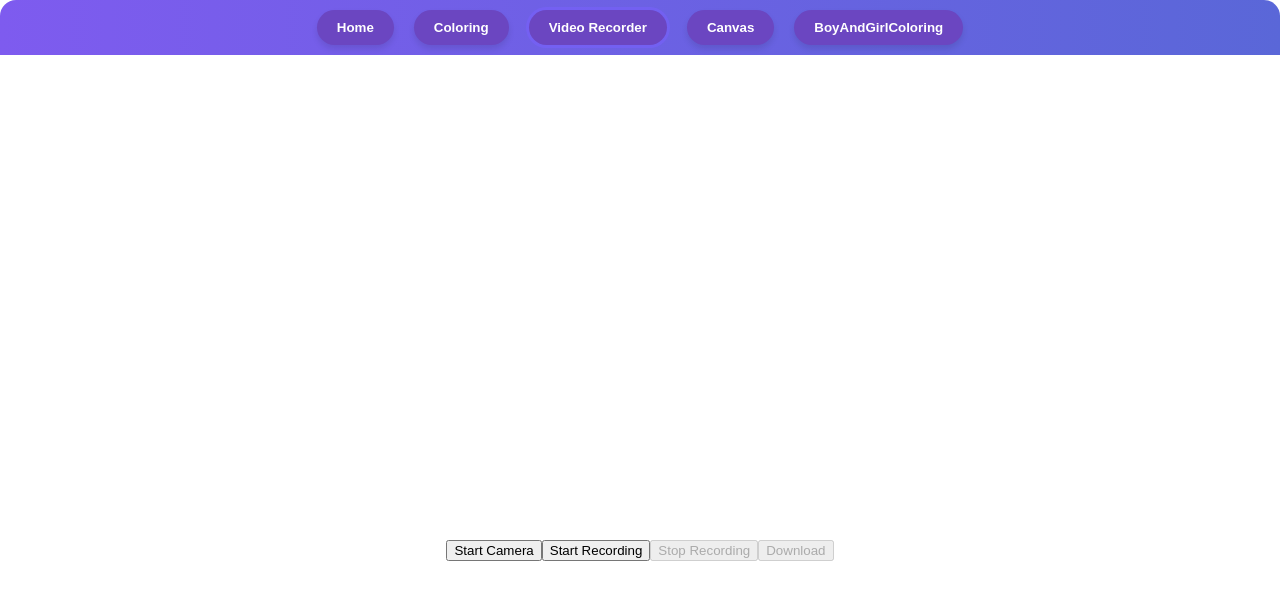
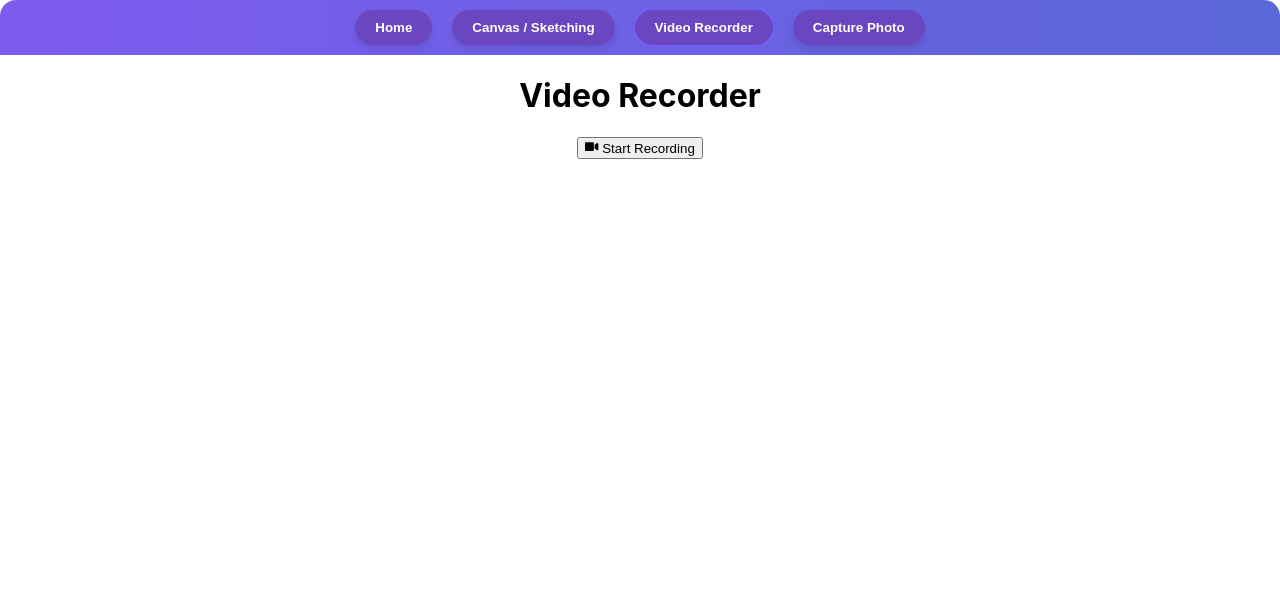
Before and after one commit to satmaramani/draw-canvas-react, a React (Create React App) app: page / in a window 1280 px wide. Both pictures are taken after a click on the button "Video Recorder". Shown: the top 600 px of the page. Built offline with nearby package versions, Linux system fonts and the light colour scheme.

Commit message:
working first version of video recording without first time preview

```diff
--- a/package.json
+++ b/package.json
@@ -12,6 +12,7 @@
     "react": "^19.1.0",
     "react-color": "^2.19.3",
     "react-dom": "^19.1.0",
+    "react-icons": "^5.5.0",
     "react-scripts": "5.0.1",
     "web-vitals": "^2.1.4"
   },
--- a/src/Router.js
+++ b/src/Router.js
@@ -5,12 +5,13 @@ import ColoringBookApp from "./Coloring"
 import VideoRecorder from "./Videorecorder"
 import CanvasDrawingApp from "./Canvas"
 import BoyAndGirlColoring from "./BoyAndGirl"
+import Takephoto from "./TakePhoto"
 
 // Dummy component for the Home page
 const Home = () => (
   <div className="p-8 bg-white rounded-lg shadow-lg text-center">
     <h2 className="text-4xl font-bold text-gray-800 mb-4">Welcome Home!</h2>
-    <p className="text-lg text-gray-600">This is the main page of your application.</p>
+    <p className="text-lg text-gray-600">Test home page, This is the main page of your application.</p>
   </div>
 );
 
@@ -42,6 +43,10 @@ const Router = () => {
         return <takephoto />;
       case "/BoyAndGirlColoring":
         return <BoyAndGirlColoring />
+
+        case "/Takephoto":
+          return <Takephoto />
+
       default:
         // Handles routes that don't match any defined path (404 Not Found)
         return (
@@ -71,12 +76,20 @@ const Router = () => {
             </li>
             <li>
             <button className="nav-button"
+                onClick={() => navigate('/CanvasDrawingApp')}
+
+              >
+                Canvas / Sketching
+              </button>
+            </li>
+            {/* <li>
+            <button className="nav-button"
                 onClick={() => navigate('/coloring')}
 
               >
-                Coloring
+                Coloring Home
               </button>
-            </li>
+            </li> */}
             <li>
             <button className="nav-button"
                 onClick={() => navigate('/VideoRecorder')}
@@ -85,20 +98,13 @@ const Router = () => {
                 Video Recorder
               </button>
             </li>
+
             <li>
             <button className="nav-button"
-                onClick={() => navigate('/CanvasDrawingApp')}
+                onClick={() => navigate('/Takephoto')}
 
               >
-                Canvas
-              </button>
-            </li>
-            <li>
-            <button className="nav-button"
-                onClick={() => navigate('/BoyAndGirlColoring')}
-
-              >
-                BoyAndGirlColoring
+                Capture Photo
               </button>
             </li>
           </ul>
--- /dev/null
+++ b/src/TakePhoto.js
@@ -0,0 +1,120 @@
+import React, { useRef, useState, useEffect } from 'react';
+import { FaCamera, FaRedoAlt } from 'react-icons/fa';
+
+const TakePhoto = () => {
+    const videoRef = useRef(null);
+    const canvasRef = useRef(null);
+    const [stream, setStream] = useState(null);
+    const [capturedImage, setCapturedImage] = useState(null);
+    const [showCamera, setShowCamera] = useState(false);
+    const [errorMessage, setErrorMessage] = useState('');
+
+    const startCamera = async () => {
+        setErrorMessage('');
+        setCapturedImage(null);
+        setShowCamera(true);
+
+        try {
+            const mediaStream = await navigator.mediaDevices.getUserMedia({ video: true });
+            setStream(mediaStream);
+            if (videoRef.current) {
+                videoRef.current.srcObject = mediaStream;
+                videoRef.current.play();
+            }
+        } catch (err) {
+            console.error('Camera error:', err);
+            setErrorMessage('Could not access the camera. Please allow webcam permissions.');
+            setShowCamera(false);
+        }
+    };
+
+    const stopCamera = () => {
+        if (stream) {
+            stream.getTracks().forEach(track => track.stop());
+        }
+        setStream(null);
+        setShowCamera(false);
+    };
+
+    const capturePhoto = () => {
+        if (videoRef.current && canvasRef.current) {
+            const canvas = canvasRef.current;
+            const video = videoRef.current;
+            const context = canvas.getContext('2d');
+
+            canvas.width = video.videoWidth;
+            canvas.height = video.videoHeight;
+            context.drawImage(video, 0, 0, canvas.width, canvas.height);
+
+            const dataUrl = canvas.toDataURL('image/png');
+            setCapturedImage(dataUrl);
+            stopCamera();
+        }
+    };
+
+    useEffect(() => {
+        return () => stopCamera();
+    }, []);
+
+    return (
+        <div className="min-h-screen flex flex-col items-center justify-center bg-gray-100 px-4 py-6">
+            <h1 className="text-3xl font-bold text-center mb-6">📸 Take a Photo</h1>
+
+            {errorMessage && <p className="text-red-600 mb-4">{errorMessage}</p>}
+
+            {!showCamera && !capturedImage && (
+                <button
+                    onClick={startCamera}
+                    className="bg-blue-600 text-white px-6 py-3 rounded-full hover:bg-blue-700 shadow-md text-lg flex items-center gap-2"
+                >
+                    <FaCamera /> Open Camera
+                </button>
+            )}
+
+            {showCamera && (
+                <div className="flex flex-col items-center gap-4 mt-4">
+                    <div className="relative border-4 border-blue-500 rounded-lg shadow-lg overflow-hidden">
+                        <video
+                            ref={videoRef}
+                            autoPlay
+                            muted
+                            playsInline
+                            className="rounded-lg w-full max-w-md"
+                        />
+                        <div className="absolute top-2 left-2 bg-red-500 text-white px-3 py-1 text-xs rounded-full shadow animate-pulse">
+                            ● Live Preview
+                        </div>
+                    </div>
+
+                    <button
+                        onClick={capturePhoto}
+                        className="bg-green-600 text-white px-6 py-3 rounded-full hover:bg-green-700 shadow-md text-lg flex items-center gap-2"
+                    >
+                        <FaCamera /> Capture Photo
+                    </button>
+                </div>
+            )}
+
+            {capturedImage && (
+                <div className="mt-6 text-center flex flex-col items-center">
+                    <h2 className="text-xl font-semibold mb-2">Captured Image:</h2>
+                    <img
+                        src={capturedImage}
+                        alt="Captured"
+                        className="w-full max-w-md rounded shadow border"
+                    />
+                    <button
+                        onClick={startCamera}
+                        className="mt-4 bg-purple-600 text-white px-6 py-3 rounded-full hover:bg-purple-700 shadow-md text-lg flex items-center gap-2"
+                    >
+                        <FaRedoAlt /> Retake Photo
+                    </button>
+                </div>
+            )}
+
+            <canvas ref={canvasRef} className="hidden" />
+        </div>
+    );
+};
+
+export default TakePhoto;
--- a/src/Videorecorder.js
+++ b/src/Videorecorder.js
@@ -1,60 +1,174 @@
-import React, { useRef, useState } from "react";
+import React, { useRef, useState } from 'react';
+import { FaPlay, FaPause, FaStop, FaVideo } from 'react-icons/fa';
 
 const VideoRecorder = () => {
     const videoRef = useRef(null);
+    const playbackRef = useRef(null);
     const mediaRecorderRef = useRef(null);
+    const [mediaStream, setMediaStream] = useState(null);
     const [recordedChunks, setRecordedChunks] = useState([]);
     const [isRecording, setIsRecording] = useState(false);
+    const [recordedVideoURL, setRecordedVideoURL] = useState(null);
 
     const startCamera = async () => {
-    const stream = await navigator.mediaDevices.getUserMedia({ video: true, audio: true });
+        try {
+            const stream = await navigator.mediaDevices.getUserMedia({
+                video: true,
+                audio: true,
+            });
+            setMediaStream(stream);
+            if (videoRef.current) {
                 videoRef.current.srcObject = stream;
-    videoRef.current.play();
-
-    mediaRecorderRef.current = new MediaRecorder(stream);
-
-    mediaRecorderRef.current.ondataavailable = (event) => {
-      if (event.data.size > 0) {
-        setRecordedChunks((prev) => [...prev, event.data]);
+                await videoRef.current.play();
+            }
+            startRecording(stream);
+        } catch (error) {
+            console.error('Camera access error:', error);
+            alert('Please allow camera and microphone access.');
         }
     };
+
+    const startRecording = (stream) => {
+        const options = { mimeType: 'video/webm; codecs=vp9,opus' };
+        const recorder = new MediaRecorder(stream, options);
+        mediaRecorderRef.current = recorder;
+        const chunks = [];
+
+        recorder.ondataavailable = (event) => {
+            if (event.data.size > 0) {
+                chunks.push(event.data);
+            }
         };
 
-  const startRecording = () => {
+        recorder.onstop = () => {
+            if (chunks.length === 0) return;
+            const blob = new Blob(chunks, { type: 'video/webm' });
+            const url = URL.createObjectURL(blob);
+            setRecordedChunks(chunks);
+            setRecordedVideoURL(url);
+        };
+
+        recorder.start();
         setRecordedChunks([]);
-    mediaRecorderRef.current.start();
         setIsRecording(true);
     };
 
     const stopRecording = () => {
+        if (mediaRecorderRef.current && mediaRecorderRef.current.state !== 'inactive') {
             mediaRecorderRef.current.stop();
+            setIsRecording(false);
+        }
+    };
+
+    const stopCamera = () => {
+        if (mediaStream) {
+            mediaStream.getTracks().forEach((track) => track.stop());
+            setMediaStream(null);
+        }
         setIsRecording(false);
     };
 
-  const downloadVideo = () => {
-    const blob = new Blob(recordedChunks, { type: "video/webm" });
-    const url = URL.createObjectURL(blob);
-    const a = document.createElement("a");
-    a.href = url;
-    a.download = "recording.webm";
-    a.click();
+    const restartRecording = () => {
+        stopRecording();
+        setRecordedVideoURL(null);
+        setRecordedChunks([]);
+        startCamera();
+    };
+
+    const playVideo = () => playbackRef.current?.play();
+    const pauseVideo = () => playbackRef.current?.pause();
+    const stopVideo = () => {
+        if (playbackRef.current) {
+            playbackRef.current.pause();
+            playbackRef.current.currentTime = 0;
+        }
     };
 
     return (
-    <div>
-      <video ref={videoRef} width="640" height="480" autoPlay muted />
-      <div>
-        <button onClick={startCamera}>Start Camera</button>
-        <button onClick={startRecording} disabled={isRecording}>
-          Start Recording
+        <div className="p-6 bg-gradient-to-br from-white to-gray-100 min-h-screen flex flex-col items-center">
+            <h1 className="text-3xl font-bold text-gray-800 mb-6">Video Recorder</h1>
+
+            {mediaStream && (
+                <div className="relative">
+                    <video
+                        ref={videoRef}
+                        className="rounded-lg border shadow-lg w-[480px] h-[360px]"
+                        muted
+                        autoPlay
+                    />
+                    {isRecording && (
+                        <div className="absolute top-2 left-2 bg-red-600 text-white px-3 py-1 rounded-full text-sm animate-pulse">
+                            ● Recording
+                        </div>
+                    )}
+                </div>
+            )}
+
+            <div className="mt-4 flex gap-4">
+                {!isRecording && !mediaStream && (
+                    <button
+                        onClick={startCamera}
+                        className="px-6 py-2 bg-green-600 text-white rounded-full shadow hover:bg-green-700 flex items-center gap-2"
+                    >
+                        <FaVideo /> Start Recording
                     </button>
-        <button onClick={stopRecording} disabled={!isRecording}>
+                )}
+                {mediaStream && isRecording && (
+                    <button
+                        onClick={stopRecording}
+                        className="px-6 py-2 bg-red-600 text-white rounded-full shadow hover:bg-red-700"
+                    >
                         Stop Recording
                     </button>
-        <button onClick={downloadVideo} disabled={recordedChunks.length === 0}>
-          Download
+                )}
+                {mediaStream && (
+                    <button
+                        onClick={stopCamera}
+                        className="px-6 py-2 bg-gray-600 text-white rounded-full shadow hover:bg-gray-700"
+                    >
+                        Stop Camera
+                    </button>
+                )}
+            </div>
+
+            {recordedVideoURL && (
+                <div className="mt-8 w-full max-w-xl flex flex-col items-center">
+                    <h2 className="text-lg font-semibold text-gray-800 mb-3">Recorded Video</h2>
+                    <video
+                        ref={playbackRef}
+                        src={recordedVideoURL}
+                        className="rounded-lg border shadow-lg"
+                        width="480"
+                        height="360"
+                    />
+                    <div className="mt-3 flex gap-3">
+                        <button
+                            onClick={playVideo}
+                            className="px-4 py-2 bg-blue-500 text-white rounded-full hover:bg-blue-600 flex items-center gap-1"
+                        >
+                            <FaPlay /> Play
+                        </button>
+                        <button
+                            onClick={pauseVideo}
+                            className="px-4 py-2 bg-yellow-500 text-white rounded-full hover:bg-yellow-600 flex items-center gap-1"
+                        >
+                            <FaPause /> Pause
+                        </button>
+                        <button
+                            onClick={stopVideo}
+                            className="px-4 py-2 bg-red-500 text-white rounded-full hover:bg-red-600 flex items-center gap-1"
+                        >
+                            <FaStop /> Stop
                         </button>
                     </div>
+                    <button
+                        onClick={restartRecording}
+                        className="mt-4 px-6 py-2 bg-purple-500 text-white rounded-full hover:bg-purple-600"
+                    >
+                        Restart Recording
+                    </button>
+                </div>
+            )}
         </div>
     );
 };
```
Also changed, not shown: 1 other file (tests, documents, lock files or other folders). Lines whose indentation alone changed are shown as unchanged.
